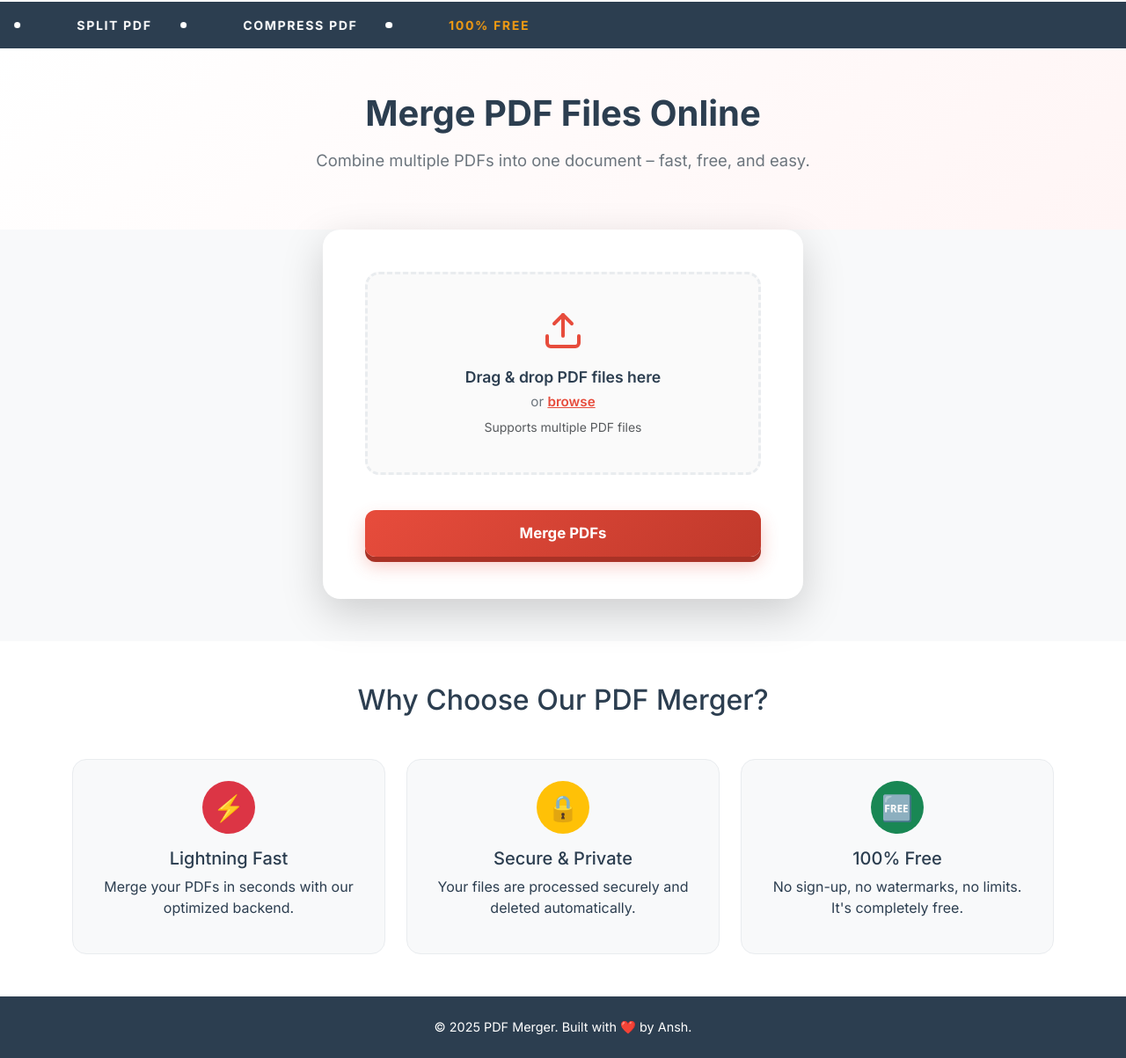
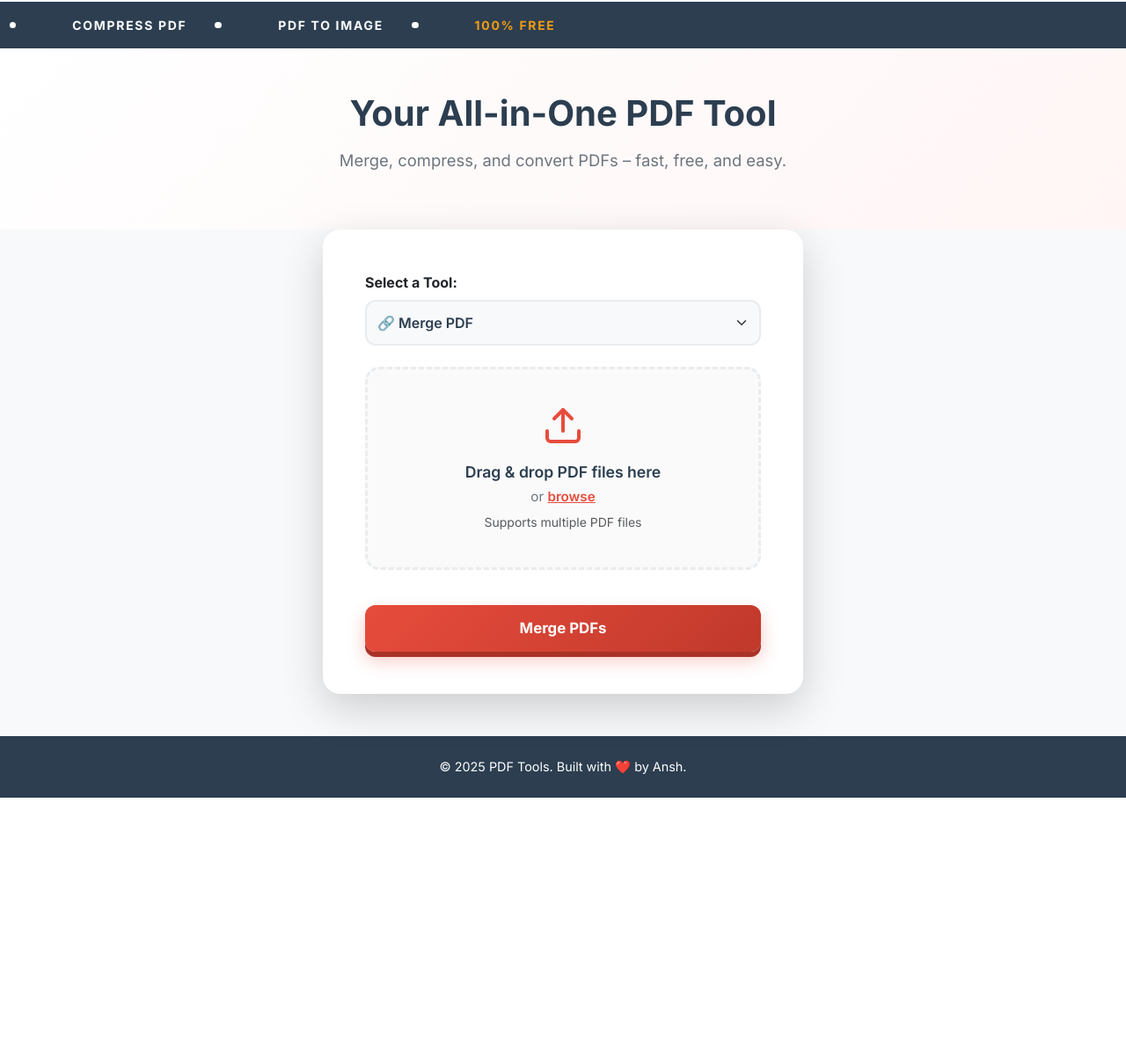
Before and after one commit to Ansh282006/pdf-merger-web, a Flask app: page / in a window 1280 px wide. Shown: the whole page at 88% size. After the commit the page ends 907 px from the top, so only its background shows below. Run offline with Flask 3, Linux system fonts and the light colour scheme; some libraries are stand-ins or nearby versions.

Commit message:
feat: add compress, pdf-to-image, and image-to-pdf tools with full UI

```diff
--- a/requirements.txt
+++ b/requirements.txt
@@ -1,3 +1,6 @@
 Flask==3.0.3
 gunicorn==22.0.0
 pypdf==4.2.0
+pikepdf==8.15.0
+PyMuPDF==1.24.5
+Pillow==10.3.0
--- a/src/main.py
+++ b/src/main.py
@@ -1,61 +1,159 @@
 import os
+import zipfile
 from flask import Flask, render_template, request, send_file, redirect, url_for
 from werkzeug.utils import secure_filename
 from pypdf import PdfWriter
+import pikepdf
+import fitz  # PyMuPDF
+from PIL import Image
 
-# Tell Flask where templates and static folders are
-app = Flask(__name__, template_folder='../templates', static_folder='../static')
-
-UPLOAD_FOLDER = 'uploads'
-OUTPUT_FOLDER = 'outputs'
+# --- 1. Setup Absolute Paths ---
+BASE_DIR = os.path.dirname(os.path.dirname(os.path.abspath(__file__)))
+UPLOAD_FOLDER = os.path.join(BASE_DIR, 'uploads')
+OUTPUT_FOLDER = os.path.join(BASE_DIR, 'outputs')
 
 os.makedirs(UPLOAD_FOLDER, exist_ok=True)
 os.makedirs(OUTPUT_FOLDER, exist_ok=True)
 
+# --- 2. Initialize Flask App ---
+app = Flask(__name__, template_folder='../templates', static_folder='../static')
 app.config['UPLOAD_FOLDER'] = UPLOAD_FOLDER
 app.config['OUTPUT_FOLDER'] = OUTPUT_FOLDER
 
+# --- 3. Helper Functions ---
+def save_uploaded_files(files, allowed_extensions):
+    """Saves uploaded files to the upload folder and returns their paths."""
+    saved_paths = []
+    for file in files:
+        if file and file.filename.lower().endswith(allowed_extensions):
+            filename = secure_filename(file.filename)
+            filepath = os.path.join(app.config['UPLOAD_FOLDER'], filename)
+            file.save(filepath)
+            saved_paths.append(filepath)
+    return saved_paths
+
+def cleanup_files(paths):
+    """Deletes files from the server after processing."""
+    for path in paths:
+        if os.path.exists(path):
+            os.remove(path)
+
+# --- 4. Routes ---
 @app.route('/')
 def index():
-    """Home page with the upload form."""
     return render_template('index.html')
 
 @app.route('/merge', methods=['POST'])
 def merge():
-    """Handles the PDF upload and merging."""
     uploaded_files = request.files.getlist('pdf_files')
+    saved_paths = save_uploaded_files(uploaded_files, '.pdf')
 
-    if not uploaded_files or uploaded_files[0].filename == '':
-        return redirect(url_for('index'))
+    if not saved_paths:
+        return "Error: No valid PDF files were uploaded.", 400
 
-    # Save the uploaded files
-    saved_paths = []
-    for file in uploaded_files:
-        if file and file.filename.endswith('.pdf'):
-            filename = secure_filename(file.filename)
-            filepath = os.path.join(app.config['UPLOAD_FOLDER'], filename)
-            file.save(filepath)
-            saved_paths.append(filepath)
+    try:
+        merger = PdfWriter()
+        for path in saved_paths:
+            merger.append(path)
 
-    # Merge the PDFs
-    merger = PdfWriter()
-    for path in saved_paths:
-        merger.append(path)
+        output_path = os.path.join(app.config['OUTPUT_FOLDER'], 'merged_document.pdf')
+        with open(output_path, 'wb') as f:
+            merger.write(f)
+        merger.close()
 
-    output_filename = 'merged_document.pdf'
-    output_path = os.path.join(app.config['OUTPUT_FOLDER'], output_filename)
+        return send_file(output_path, as_attachment=True, download_name='merged_document.pdf')
+    except Exception as e:
+        print(f"MERGE ERROR: {e}")
+        return f"Error merging PDFs: {str(e)}", 500
+    finally:
+        cleanup_files(saved_paths)
 
-    with open(output_path, 'wb') as f:
-        merger.write(f)
-    merger.close()
+@app.route('/compress', methods=['POST'])
+def compress():
+    uploaded_files = request.files.getlist('pdf_files')
+    saved_paths = save_uploaded_files(uploaded_files, '.pdf')
 
-    # Clean up uploaded files (optional, but good practice)
-    for path in saved_paths:
-        os.remove(path)
+    if not saved_paths:
+        return "Error: No valid PDF file uploaded.", 400
 
-    # Send the merged file to the user
-    return send_file(output_path, as_attachment=True)
+    try:
+        input_path = saved_paths[0] # Compress only the first file
+        output_path = os.path.join(app.config['OUTPUT_FOLDER'], 'compressed_document.pdf')
 
+        # Open and save with maximum compression settings
+        with pikepdf.open(input_path) as pdf:
+            pdf.save(
+                output_path,
+                compress_streams=True,
+                object_stream_mode=pikepdf.ObjectStreamMode.generate
+            )
+
+        return send_file(output_path, as_attachment=True, download_name='compressed_document.pdf')
+    except Exception as e:
+        print(f"COMPRESSION ERROR: {e}") # This prints to your terminal
+        return f"Error compressing PDF: {str(e)}", 500
+    finally:
+        cleanup_files(saved_paths)
+
+@app.route('/pdf-to-image', methods=['POST'])
+def pdf_to_image():
+    uploaded_files = request.files.getlist('pdf_files')
+    saved_paths = save_uploaded_files(uploaded_files, '.pdf')
+
+    if not saved_paths:
+        return "Error: No valid PDF file uploaded.", 400
+
+    try:
+        input_path = saved_paths[0]
+        output_zip_path = os.path.join(app.config['OUTPUT_FOLDER'], 'converted_images.zip')
+
+        doc = fitz.open(input_path)
+
+        # Save the ZIP file directly to the outputs folder instead of memory
+        with zipfile.ZipFile(output_zip_path, 'w', zipfile.ZIP_DEFLATED) as zip_file:
+            for page_num in range(len(doc)):
+                page = doc.load_page(page_num)
+                pix = page.get_pixmap(dpi=150) # Higher DPI = better quality
+                img_data = pix.tobytes("png")
+                zip_file.writestr(f"page_{page_num + 1}.png", img_data)
+
+        doc.close()
+
+        # Send the saved ZIP file
+        return send_file(output_zip_path, mimetype='application/zip', as_attachment=True, download_name='converted_images.zip')
+    except Exception as e:
+        print(f"PDF TO IMAGE ERROR: {e}") # This prints to your terminal
+        return f"Error converting PDF to Image: {str(e)}", 500
+    finally:
+        cleanup_files(saved_paths)
+
+@app.route('/image-to-pdf', methods=['POST'])
+def image_to_pdf():
+    uploaded_files = request.files.getlist('pdf_files')
+    # Allow common image formats
+    saved_paths = save_uploaded_files(uploaded_files, ('.png', '.jpg', '.jpeg', '.webp'))
+
+    if not saved_paths:
+        return "Error: No valid image files uploaded.", 400
+
+    try:
+        images = []
+        for path in saved_paths:
+            img = Image.open(path).convert('RGB')
+            images.append(img)
+
+        output_path = os.path.join(app.config['OUTPUT_FOLDER'], 'converted_images.pdf')
+        # Save the first image, appending the rest
+        images[0].save(output_path, save_all=True, append_images=images[1:])
+
+        return send_file(output_path, as_attachment=True, download_name='converted_images.pdf')
+    except Exception as e:
+        print(f"IMAGE TO PDF ERROR: {e}")
+        return f"Error converting Image to PDF: {str(e)}", 500
+    finally:
+        cleanup_files(saved_paths)
+
+# --- 5. Run the App ---
 if __name__ == '__main__':
     port = int(os.environ.get('PORT', 5000))
     app.run(host='0.0.0.0', port=port, debug=True)
--- a/static/script.js
+++ b/static/script.js
@@ -4,8 +4,51 @@ document.addEventListener('DOMContentLoaded', () => {
     const fileList = document.getElementById('fileList');
     const form = document.getElementById('uploadForm');
     const mergeBtn = document.getElementById('mergeBtn');
-    const btnText = mergeBtn.querySelector('.btn-text');
+    const btnText = document.getElementById('btnText');
     const btnSpinner = mergeBtn.querySelector('.btn-spinner');
+    const toolSelect = document.getElementById('toolSelect');
+    const dropzoneText = document.getElementById('dropzoneText');
+    const dropzoneSubtext = document.getElementById('dropzoneSubtext');
+
+    let selectedFiles = [];
+
+    // --- Tool Switching Logic ---
+    toolSelect.addEventListener('change', (e) => {
+        const tool = e.target.value;
+        selectedFiles = []; // Reset files when tool changes
+        fileInput.value = ''; // Clear native input
+        renderFileList();
+
+        if (tool === 'merge') {
+            form.action = '/merge';
+            fileInput.accept = '.pdf';
+            fileInput.multiple = true;
+            dropzoneText.textContent = 'Drag & drop PDF files here';
+            dropzoneSubtext.textContent = 'Supports multiple PDF files';
+            btnText.textContent = 'Merge PDFs';
+        } else if (tool === 'compress') {
+            form.action = '/compress';
+            fileInput.accept = '.pdf';
+            fileInput.multiple = false;
+            dropzoneText.textContent = 'Drag & drop a PDF file here';
+            dropzoneSubtext.textContent = 'Supports single PDF file';
+            btnText.textContent = 'Compress PDF';
+        } else if (tool === 'pdf-to-image') {
+            form.action = '/pdf-to-image';
+            fileInput.accept = '.pdf';
+            fileInput.multiple = false;
+            dropzoneText.textContent = 'Drag & drop a PDF file here';
+            dropzoneSubtext.textContent = 'Supports single PDF file';
+            btnText.textContent = 'Convert to Images (ZIP)';
+        } else if (tool === 'image-to-pdf') {
+            form.action = '/image-to-pdf';
+            fileInput.accept = 'image/*';
+            fileInput.multiple = true;
+            dropzoneText.textContent = 'Drag & drop image files here';
+            dropzoneSubtext.textContent = 'Supports multiple images (PNG, JPG)';
+            btnText.textContent = 'Convert to PDF';
+        }
+    });
 
     // --- Drag & Drop Events ---
     ['dragenter', 'dragover'].forEach(eventName => {
@@ -32,16 +75,33 @@ document.addEventListener('DOMContentLoaded', () => {
     });
 
     // --- File Handling ---
-    let selectedFiles = [];
+    function handleFiles(files) {
+        const isImageMode = fileInput.accept.includes('image');
+        const allowedType = isImageMode ? 'image/' : 'application/pdf';
 
-    function handleFiles(files) {
-        const pdfFiles = Array.from(files).filter(f => f.type === 'application/pdf');
-        if (pdfFiles.length === 0) {
-            alert('Please select PDF files only.');
+        const validFiles = Array.from(files).filter(f => f.type.startsWith(allowedType));
+
+        if (validFiles.length === 0) {
+            alert(`Please select valid ${isImageMode ? 'image' : 'PDF'} files only.`);
             return;
         }
-        selectedFiles = pdfFiles;
+
+        // Append to selectedFiles, or overwrite if multiple isn't allowed
+        if (fileInput.multiple) {
+            selectedFiles = selectedFiles.concat(validFiles);
+        } else {
+            selectedFiles = [validFiles[0]];
+        }
+
+        updateFileInput(); // CRITICAL FIX: Sync JS array with HTML input
         renderFileList();
+    }
+
+    // CRITICAL FIX: Updates the native HTML file input with the JS file array
+    function updateFileInput() {
+        const dataTransfer = new DataTransfer();
+        selectedFiles.forEach(file => dataTransfer.items.add(file));
+        fileInput.files = dataTransfer.files;
     }
 
     function renderFileList() {
@@ -61,6 +121,7 @@ document.addEventListener('DOMContentLoaded', () => {
             btn.addEventListener('click', (e) => {
                 const idx = parseInt(e.target.dataset.index);
                 selectedFiles.splice(idx, 1);
+                updateFileInput(); // Sync again
                 renderFileList();
             });
         });
@@ -70,7 +131,7 @@ document.addEventListener('DOMContentLoaded', () => {
     form.addEventListener('submit', (e) => {
         if (selectedFiles.length === 0) {
             e.preventDefault();
-            alert('Please add at least one PDF file.');
+            alert('Please add at least one file.');
             return;
         }
 
--- a/static/style.css
+++ b/static/style.css
@@ -316,3 +316,20 @@ body {
     .btn-merge { font-size: 1rem; padding: 12px 20px; }
     .broadside-marquee__track { font-size: 0.75rem; }
 }
+
+/* Tool Select Dropdown */
+.tool-select {
+    background-color: #f8f9fa;
+    border: 2px solid var(--border-light);
+    border-radius: 12px;
+    padding: 12px;
+    font-weight: 600;
+    color: var(--dark-text);
+    cursor: pointer;
+    transition: all 0.2s ease;
+}
+
+.tool-select:focus {
+    border-color: var(--primary-red);
+    box-shadow: 0 0 0 0.2rem rgba(231, 76, 60, 0.25);
+}
--- a/templates/index.html
+++ b/templates/index.html
@@ -3,23 +3,20 @@
 <head>
     <meta charset="UTF-8">
     <meta name="viewport" content="width=device-width, initial-scale=1.0">
-    <title>PDF Merger – Free Online Tool</title>
-    <!-- Google Fonts: Inter (used by iLovePDF clone) -->
+    <title>PDF Tools – Free Online Tool</title>
     <link rel="preconnect" href="https://fonts.googleapis.com">
     <link rel="preconnect" href="https://fonts.gstatic.com" crossorigin>
     <link href="https://fonts.googleapis.com/css2?family=Inter:wght@400;500;600;700&display=swap" rel="stylesheet">
-    <!-- Bootstrap CSS (kept for base utilities) -->
     <link href="https://cdn.jsdelivr.net/npm/bootstrap@5.3.0/dist/css/bootstrap.min.css" rel="stylesheet">
-    <!-- Custom CSS -->
     <link rel="stylesheet" href="{{ url_for('static', filename='style.css') }}">
 </head>
 <body>
-    <!-- Animated Marquee Banner (Uiverse.io pattern) -->
+    <!-- Marquee Banner -->
     <div class="broadside-marquee">
         <div class="broadside-marquee__track">
             <span class="broadside-marquee__item">Merge PDF <span class="broadside-marquee__sep"></span></span>
-            <span class="broadside-marquee__item">Split PDF <span class="broadside-marquee__sep"></span></span>
             <span class="broadside-marquee__item">Compress PDF <span class="broadside-marquee__sep"></span></span>
+            <span class="broadside-marquee__item">PDF to Image <span class="broadside-marquee__sep"></span></span>
             <span class="broadside-marquee__item broadside-marquee__punch">100% FREE</span>
         </div>
     </div>
@@ -27,8 +24,8 @@
     <!-- Hero Section -->
     <section class="hero-section text-center py-5">
         <div class="container">
-            <h1 class="hero-title">Merge PDF Files Online</h1>
-            <p class="hero-subtitle">Combine multiple PDFs into one document – fast, free, and easy.</p>
+            <h1 class="hero-title">Your All-in-One PDF Tool</h1>
+            <p class="hero-subtitle">Merge, compress, and convert PDFs – fast, free, and easy.</p>
         </div>
     </section>
 
@@ -38,7 +35,16 @@
             <div class="col-md-8 col-lg-6">
                 <div class="card tool-card shadow-lg">
                     <div class="card-body p-4 p-md-5">
-                        <!-- File Upload Dropzone -->
+
+                        <!-- Tool Selection Dropdown -->
+                        <label for="toolSelect" class="form-label fw-bold text-dark">Select a Tool:</label>
+                        <select id="toolSelect" class="form-select tool-select mb-4">
+                            <option value="merge" selected>🔗 Merge PDF</option>
+                            <option value="compress">🗜️ Compress PDF</option>
+                            <option value="pdf-to-image">🖼️ PDF to Image</option>
+                            <option value="image-to-pdf">📄 Image to PDF</option>
+                        </select>
+
                         <form action="/merge" method="POST" enctype="multipart/form-data" id="uploadForm">
                             <div class="dropzone" id="dropzone">
                                 <input type="file" name="pdf_files" id="fileInput" class="file-input" multiple accept=".pdf" required>
@@ -48,14 +54,14 @@
                                         <polyline points="17 8 12 3 7 8"></polyline>
                                         <line x1="12" y1="3" x2="12" y2="15"></line>
                                     </svg>
-                                    <p class="dropzone-text mt-3">Drag & drop PDF files here</p>
+                                    <p class="dropzone-text mt-3" id="dropzoneText">Drag & drop PDF files here</p>
                                     <p class="dropzone-subtext">or <span class="browse-link">browse</span></p>
-                                    <small class="text-muted">Supports multiple PDF files</small>
+                                    <small class="text-muted" id="dropzoneSubtext">Supports multiple PDF files</small>
                                 </div>
                             </div>
                             <div id="fileList" class="file-list mt-3"></div>
                             <button type="submit" class="btn btn-merge w-100 mt-4" id="mergeBtn">
-                                <span class="btn-text">Merge PDFs</span>
+                                <span class="btn-text" id="btnText">Merge PDFs</span>
                                 <span class="btn-spinner d-none">
                                     <span class="spinner"></span> Processing...
                                 </span>
@@ -67,44 +73,12 @@
         </div>
     </div>
 
-    <!-- Features Grid (inspired by iLovePDF tools grid) -->
-    <section class="features-section py-5">
-        <div class="container">
-            <h2 class="text-center mb-5">Why Choose Our PDF Merger?</h2>
-            <div class="row g-4">
-                <div class="col-md-4">
-                    <div class="feature-card text-center p-4">
-                        <div class="feature-icon bg-danger">⚡</div>
-                        <h5 class="mt-3">Lightning Fast</h5>
-                        <p>Merge your PDFs in seconds with our optimized backend.</p>
-                    </div>
-                </div>
-                <div class="col-md-4">
-                    <div class="feature-card text-center p-4">
-                        <div class="feature-icon bg-warning">🔒</div>
-                        <h5 class="mt-3">Secure & Private</h5>
-                        <p>Your files are processed securely and deleted automatically.</p>
-                    </div>
-                </div>
-                <div class="col-md-4">
-                    <div class="feature-card text-center p-4">
-                        <div class="feature-icon bg-success">🆓</div>
-                        <h5 class="mt-3">100% Free</h5>
-                        <p>No sign-up, no watermarks, no limits. It's completely free.</p>
-                    </div>
-                </div>
-            </div>
-        </div>
-    </section>
-
-    <!-- Footer -->
     <footer class="footer text-center py-4">
         <div class="container">
-            <p class="mb-0">© 2025 PDF Merger. Built with ❤️ by Ansh.</p>
+            <p class="mb-0">© 2025 PDF Tools. Built with ❤️ by Ansh.</p>
         </div>
     </footer>
 
-    <!-- Custom JS -->
     <script src="{{ url_for('static', filename='script.js') }}"></script>
 </body>
 </html>
```
Also changed, not shown: 4 other files.
